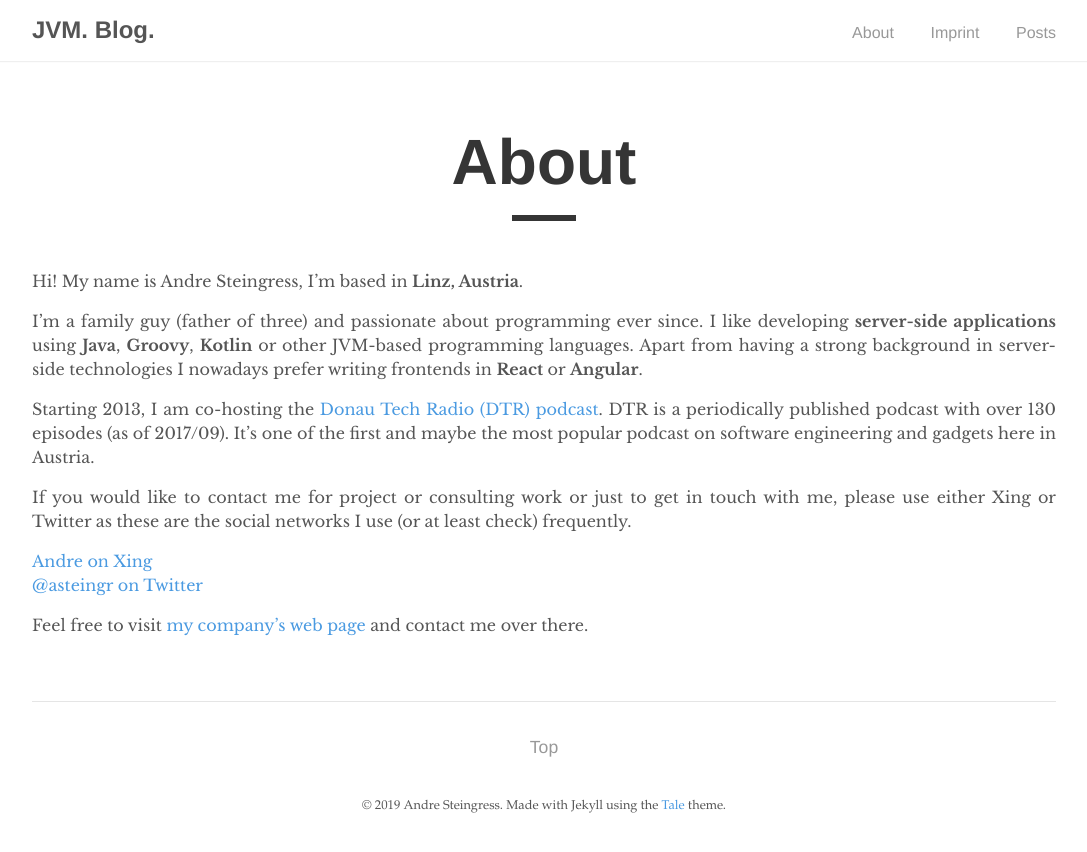
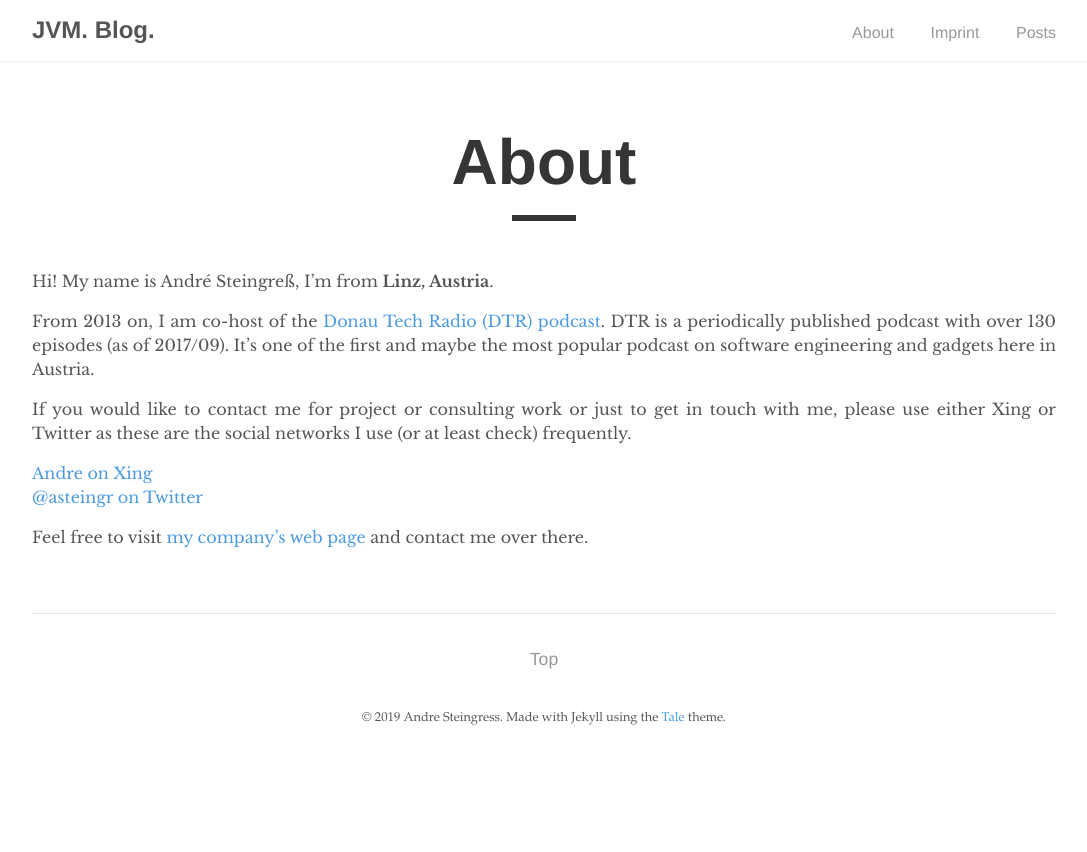
Before and after one commit to andresteingress/andresteingress.github.io, a Jekyll site: the page built from about.md, in a window 1280 px wide. Shown: the top 852 px of the page, without its empty margins (96-1183 px from the left). Built offline with Jekyll 4.4.1, drawn with Linux system fonts in a browser that asks for light colours.

Commit message:
updated about

```diff
--- a/about.md
+++ b/about.md
@@ -4,11 +4,9 @@ title: "About"
 author: "Andre"
 permalink: /about/
 ---
-Hi! My name is Andre Steingress, I'm based in **Linz, Austria**.
+Hi! My name is André Steingreß, I'm from **Linz, Austria**.
 
-I'm a family guy (father of three) and passionate about programming ever since. I like developing **server-side applications** using <strong>Java</strong>, <strong>Groovy</strong>, <strong>Kotlin</strong> or other JVM-based programming languages. Apart from having a strong background in server-side technologies I nowadays prefer writing frontends in <strong>React</strong> or <strong>Angular</strong>.
-
-Starting 2013, I am co-hosting the <a href="http://dtr.fm">Donau Tech Radio (DTR) podcast</a>. DTR is a periodically published podcast with over 130 episodes (as of 2017/09). It's one of the first and maybe the most popular podcast on software engineering and gadgets here in Austria.
+From 2013 on, I am co-host of the <a href="http://dtr.fm">Donau Tech Radio (DTR) podcast</a>. DTR is a periodically published podcast with over 130 episodes (as of 2017/09). It's one of the first and maybe the most popular podcast on software engineering and gadgets here in Austria.
 
 If you would like to contact me for project or consulting work or just to get in touch with me, please use either Xing or Twitter as these are the social networks I use (or at least check) frequently.
 
```
